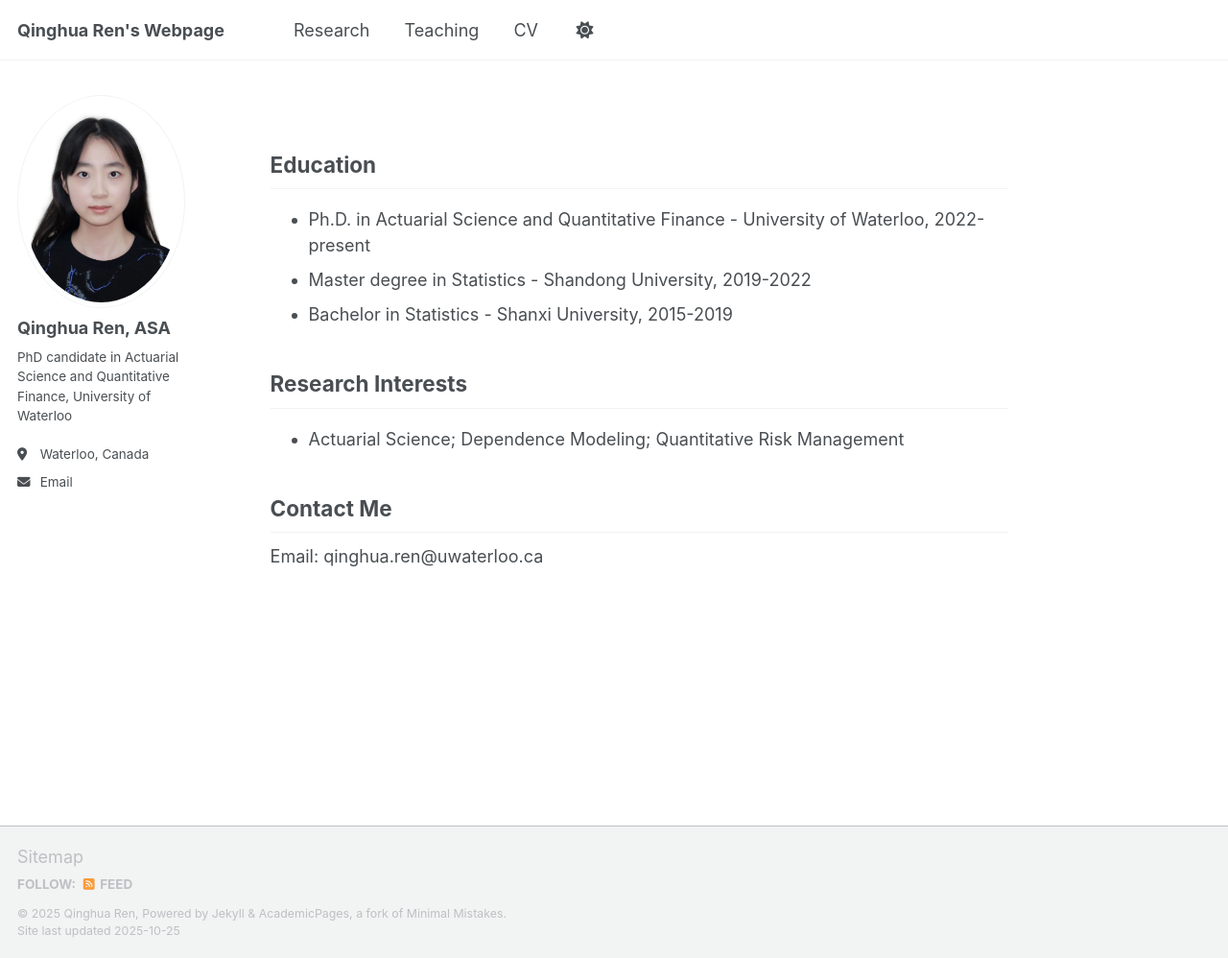
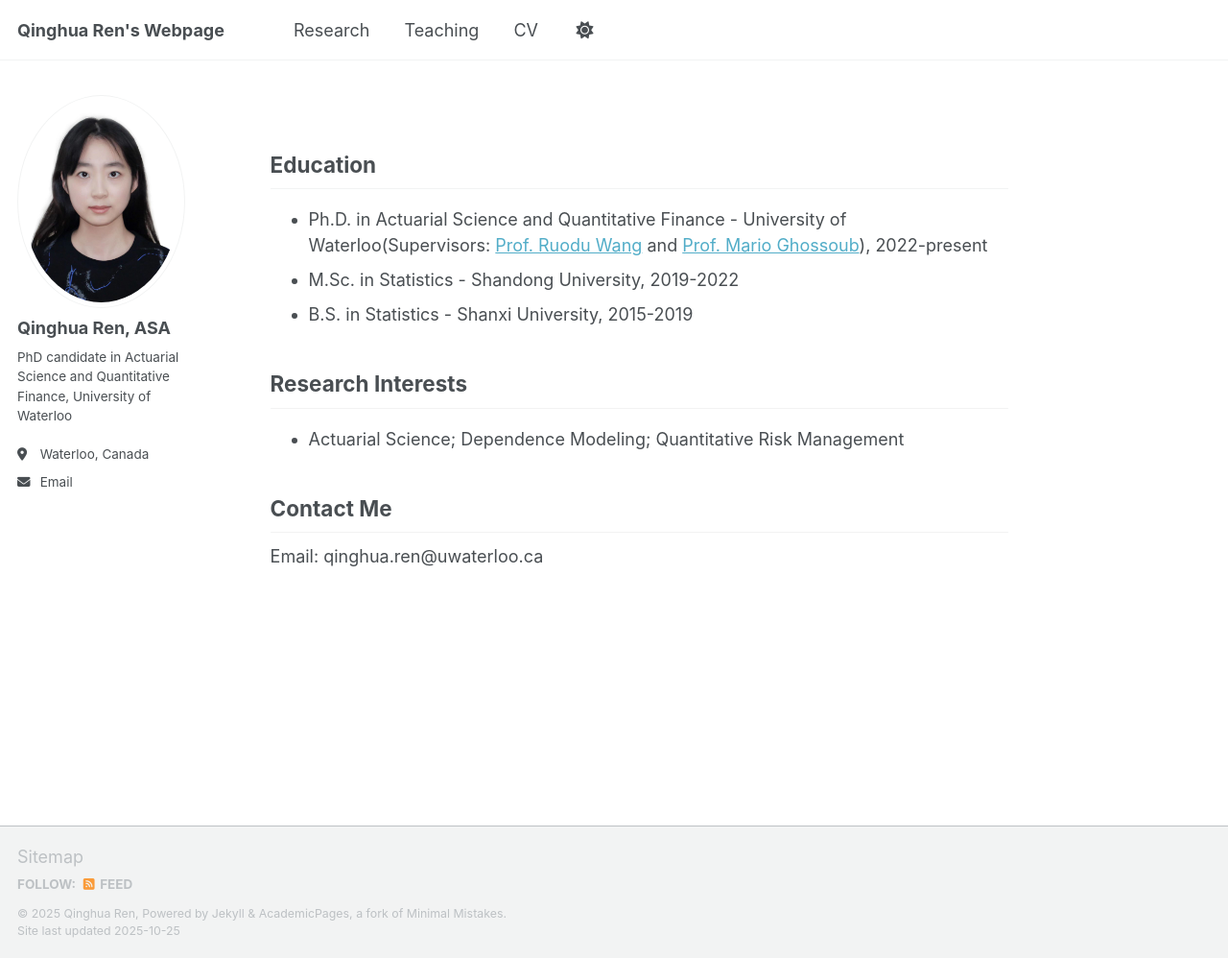
Before and after one commit to qinghua-ren/qinghua-ren.github.io, a Jekyll site: the page built from _pages/about.md, in a window 1280 px wide and 998 px high. Shown: the whole window at 96% size. Built offline with Jekyll 4.4.1, drawn with Linux system fonts in a browser that asks for light colours; a script that is not in the unit is left out.

Commit message:
Update about.md

```diff
--- a/_pages/about.md
+++ b/_pages/about.md
@@ -11,9 +11,9 @@ redirect_from:
 
 
 ## Education
-- Ph.D. in Actuarial Science and Quantitative Finance - University of Waterloo, 2022-present
-- Master degree in Statistics - Shandong University, 2019-2022
-- Bachelor in Statistics - Shanxi University, 2015-2019
+- Ph.D. in Actuarial Science and Quantitative Finance - University of Waterloo(Supervisors: [Prof. Ruodu Wang](https://sas.uwaterloo.ca/~wang/) and [Prof. Mario Ghossoub](https://uwaterloo.ca/scholar/mghossou)), 2022-present
+- M.Sc. in Statistics - Shandong University, 2019-2022
+- B.S. in Statistics - Shanxi University, 2015-2019
 
 ## Research Interests
 -  Actuarial Science; Dependence Modeling; Quantitative Risk Management
```
